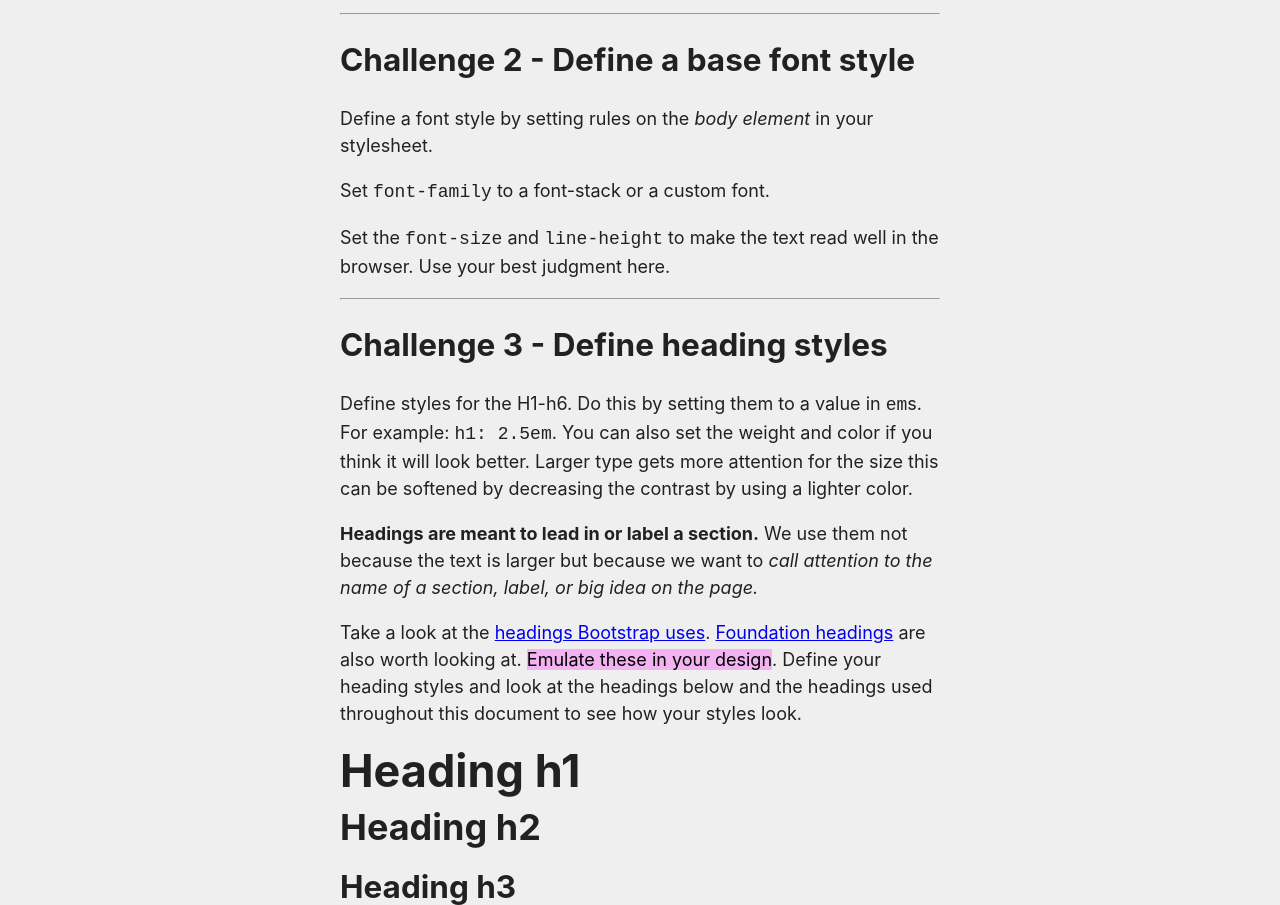
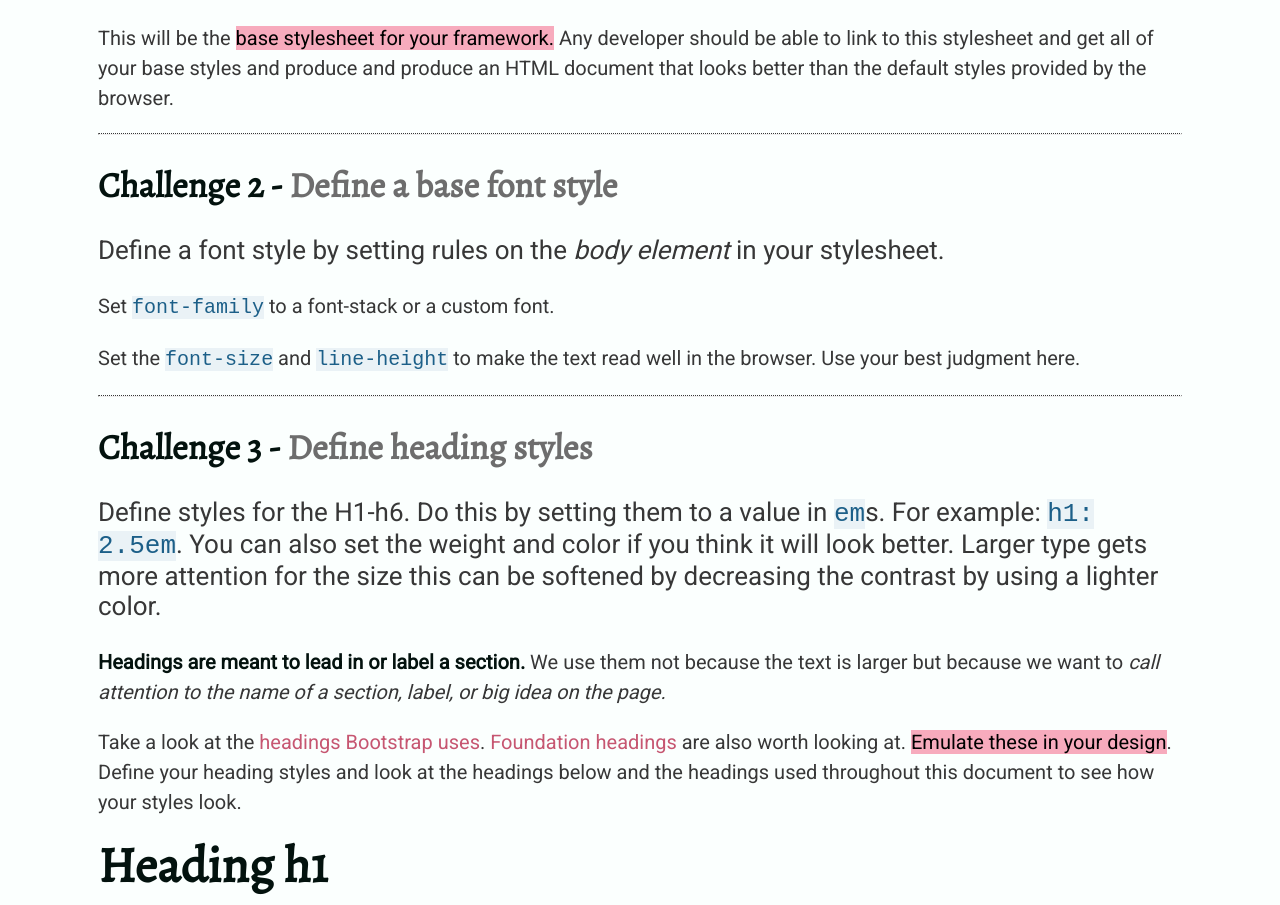
Before and after one commit to cherishkim42/Crazy-CSS, a plain HTML site: page framework/typography.html in a window 1280 px wide. Shown: the part 1224-2129 px from the top of the page. Drawn offline with nearby package versions, Linux system fonts and the light colour scheme.

Commit message:
hooray text framework

```diff
--- a/framework/framewerk.css
+++ b/framework/framewerk.css
@@ -3,48 +3,152 @@
 /* These CSS variables are LIVE (as opposed to sass, which needs to be compiled) */
 
 :root {
-    --font-family: -apple-system, BlinkMacSystemFont, "Segoe UI", Roboto, Helvetica, Arial, sans-serif, "Apple Color Emoji", "Segoe UI Emoji", "Segoe UI Symbol";
-    --font-size: 18px;
-    --fg-color: rgb(33, 33, 33); /*background color*/
-    --bg-color: rgb(239,239,239); /*foreground color*/
+    --font-family: 'Roboto', -apple-system, BlinkMacSystemFont, "Segoe UI", Roboto, Helvetica, Arial, sans-serif, "Apple Color Emoji", "Segoe UI Emoji", "Segoe UI Symbol";
+    /* --font-family: 'Homemade Apple', cursive; */
+    --font-head: 'Alegreya', serif;
+    --font-size: 20px;
+    --font-line-height: 1.5em;
+    --bg-color: #fbfffe; /*background color*/
+    --fg-color: #373737;/*foreground color*/
+    --bold-color: #03120E;
+    --hover-color: #F16889;
 }
 
 body {
     font-family: var(--font-family);
     font-size: var(--font-size);
-    line-height: 1.5em;
+    line-height: var(--font-line-height);
     background-color: var(--bg-color);
     color: var(--fg-color);
 }
 
 h1 {
+    font-family: var(--font-head);
     font-size: 2.5em;
+    color: var(--bold-color);
 }
 
 h2 {
+    font-family: var(--font-head);
     font-size: 2em;
+    color: var(--bold-color);
 }
 
 h3 {
+    font-family: var(--font-head);
     font-size: 1.75em;
+    color: var(--bold-color);
 }
 
 h4 {
+    font-family: var(--font-head);
     font-size: 1.5em;
+    color: var(--bold-color);
 }
 
 h5 {
+    font-family: var(--font-head);
     font-size: 1.25em;
     font-weight: 400;
+    color: var(--bold-color);
 }
 
 h6 {
+    font-family: var(--font-head);
     font-size: 1em;
     font-weight: 400;
     border-bottom: 1px solid;
+    color: var(--bold-color);
+}
 
+a {
+    text-decoration: none;
+}
+
+a:link {
+    color: #C65671;
+}
+
+a:visited {
+    color: #F69EB3;
+}
+
+a:hover {
+    color: #56A3A6;
+}
+
+abbr {
+    font-family: var(--font-head);
+    font-weight: 500;
+    font-size: 24px;
+}
+
+blockquote {
+    background: #ececec;
+    border-left: 15px solid #dadada;
+    margin: 0.5em 15px;
+    padding: 0.5em 15px;
+}
+
+blockquote cite {
+    font-family: var(--font-head);
+    color: var(--fg-color);
+    font-weight: 700;
+    font-style: normal;
+}
+
+blockquote p {
+    color: #6d6d6d;
+}
+
+code {
+    background: #EAF2F6;
+    color: #1C5F88;
+}
+
+del {
+    color: #a4a4a4;
+    font-weight: 250;
+}
+
+s {
+    color: var(--bold-color);
+    font-weight: 250;
 }
 
 mark { /*highlight*/
-    background-color:  rgba(255, 0, 255, 0.25);
+    background-color:  #F7ABBD;
 }
+
+strong {
+    font-weight: extra bold;
+    color: var(--bold-color);
+}
+
+em {
+    font-weight: 200;
+    font-style: oblique;
+}
+
+hr {
+    border-top: 1px dotted var(--fg-color);
+}
+
+.lead {
+    color: var(--fg-color);
+    font-weight: 500 !important;
+    font-size: 26px !important;
+}
+
+.text-muted {
+    color: #6d6d6d;
+}
+
+.wrapper {
+    padding: 70px;
+    margin: 20px;
+}
+
+::selection {
+    background: var(--hover-color);
+}
--- a/framework/typography.html
+++ b/framework/typography.html
@@ -5,12 +5,17 @@
 <head>
     <title>Font Styles Sample Text</title>
     <link href="framewerk.css" rel="stylesheet">
+    <link href="https://fonts.googleapis.com/css?family=Alegreya&display=swap" rel="stylesheet">
+    <link href="https://fonts.googleapis.com/css?family=Roboto&display=swap" rel="stylesheet">
+
+
+
 </head>
 
 <body>
     <!-- I added these inline styles to make this easy to read feel free
   to edit or remove -->
-    <div style="width: 600px; margin: auto;">
+    <div class="wrapper">
         <h1>Typography Sample</h1>
 
         <h2>What is this?</h2>
@@ -141,7 +146,7 @@ etc.
             <p><strong>Text using the strong tag</strong></p>
             <p><em>Text using the em tag</em></p>
             <p><abbr>Text using the abbr tag</abbr></p>
-            <p><del>Text using the abbr tag</del></p>
+            <p><del>Text using the del tag</del></p>
             <p><s>Text using the s tag</s></p>
             <p><mark>Text using the mark tag</mark></p>
         </div>
```
Also changed, not shown: 1 other file.
